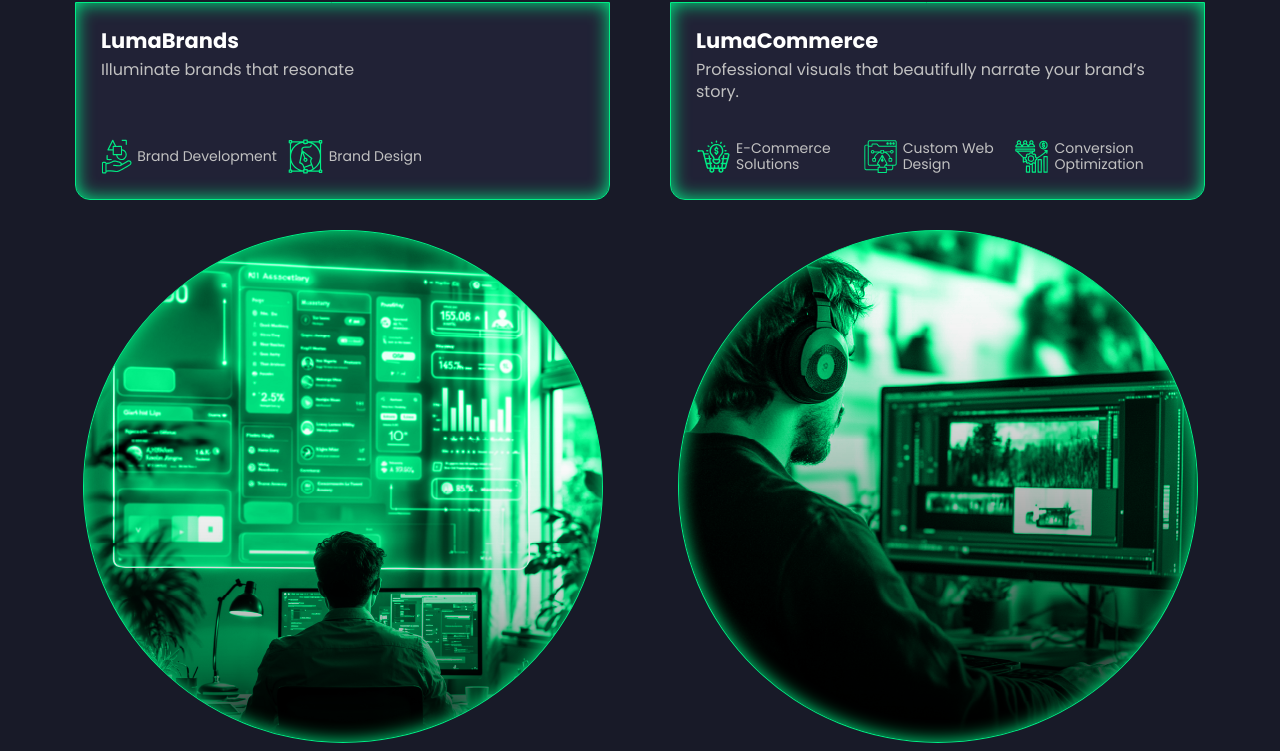
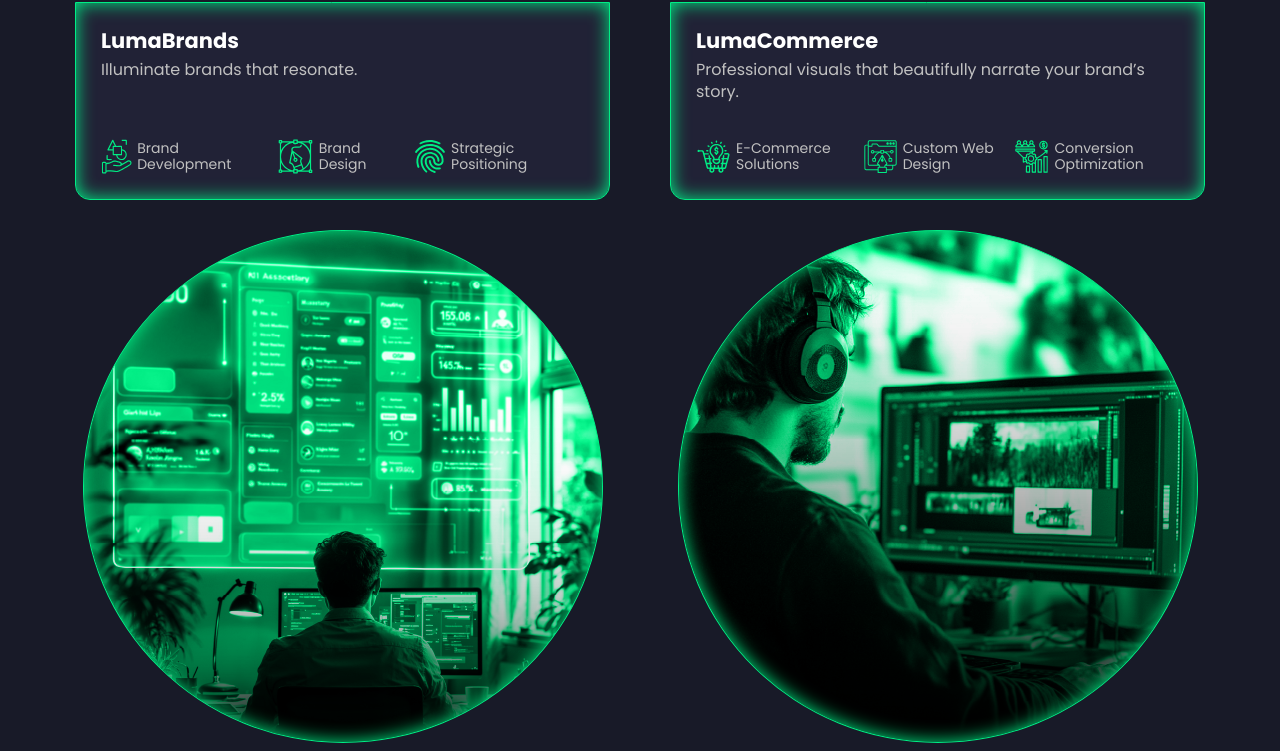
Before and after one commit to vishnutk41/team-lumyn, a Next.js app: page / in a window 1280 px wide. Shown: the part 1538-2289 px from the top of the page. Built offline with nearby package versions, Linux system fonts and the light colour scheme.

Commit message:
minor changes

```diff
--- a/src/pages/index.tsx
+++ b/src/pages/index.tsx
@@ -240,7 +240,7 @@
                 <div className="bottom"  data-aos="zoom-in">
                   <h4 className="title">LumaBrands</h4>
                   <p className="sub_title">
-                  Illuminate brands that resonate
+                  Illuminate brands that resonate.
                   </p>
                   <div className="icon_highlight">
                     <div className="wrapper">
@@ -260,7 +260,7 @@
                         alt="map-point"
                       />
                     Brand Design                    </div>
-                    {/* <div className="wrapper">
+                    <div className="wrapper">
                       <Image
                         src="/assets/svg/WWO Icons-03.svg"
                         width={36}
@@ -268,7 +268,7 @@
                         alt="map-point"
                       />
                       Strategic Positioning
-                    </div> */}
+                    </div>
                   </div>
                 </div>
               </div>
--- a/src/pages/podcast.tsx
+++ b/src/pages/podcast.tsx
@@ -30,17 +30,11 @@
             <NavMenuBar />
 
             <div className="container">
-  {/* <h3 className="title">
-    YOUR VOICE, <span>YOUR STORY</span> <br />
-    <span>WITH LUMYN </span>PODCAST ROOMS
-  </h3> */}
     <h3 className="title" data-aos="fade-down">
     YOUR VOICE, <span>YOUR STORY</span> <br />
     WITH <span>ECHOPOD </span>
   </h3>
   <p className="sub_title">
-    {/* Step into our state-of-the-art studios and produce podcasts that captivate.
-    Crystal clear sound, flawless recordings – tell your story with impact. */}
     Step into our comfy studio - produce podcasts that captivate.
     Crystal clear & flawless.
   </p>
--- a/src/styles/home.scss
+++ b/src/styles/home.scss
@@ -1055,10 +1055,11 @@
       height: 524px;
       width: 100%;
       .blog_image_1{
+        background-image: url("/assets/images/blog_images/Driving Organic Traffic.webp");
+
+      }
+      .blog_image_2{
         background-image: url("/assets/images/blog_images/Domain Privacy Protection.png");
-      }
-      .blog_image_2{
-        background-image: url("/assets/images/blog_images/Driving Organic Traffic.webp");
 
       }
       .blog_image_3{
```
